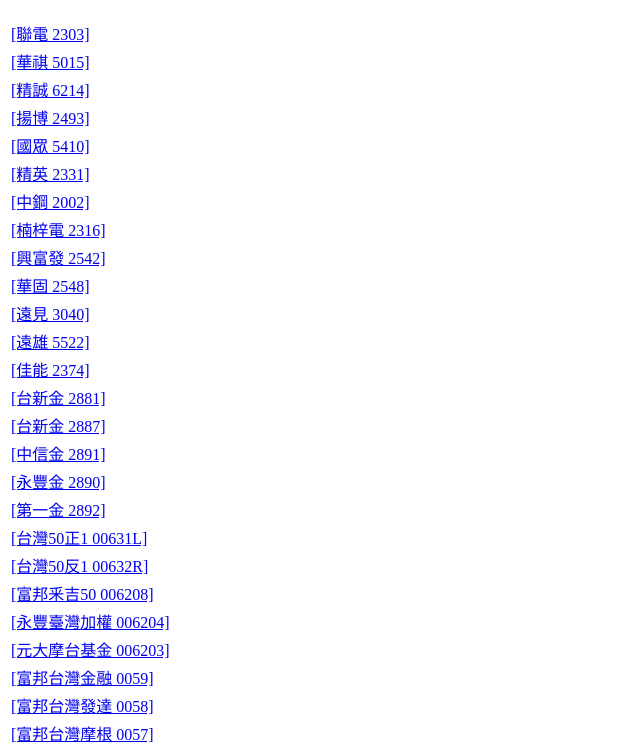
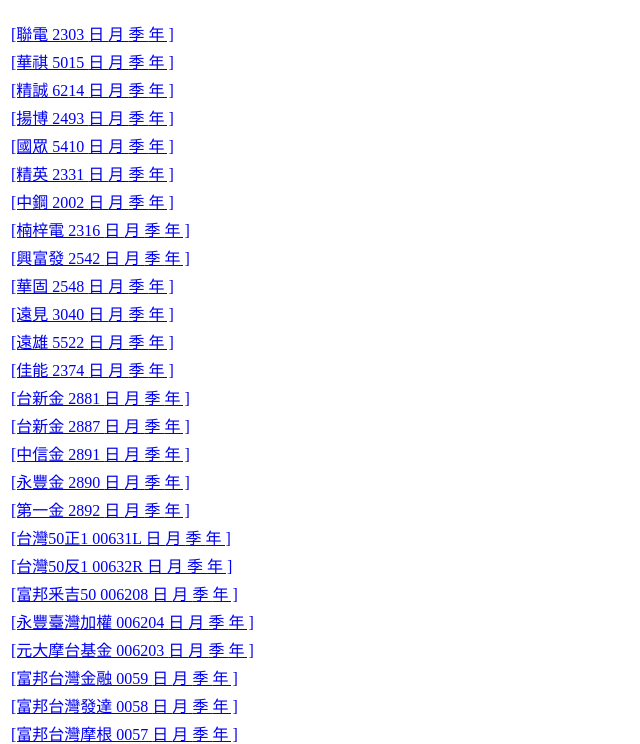
Before and after one commit to oouyang/rate, a plain HTML site: page index.html in a window 1280 px wide. Shown: the part 57-801 px from the top of the page, without its empty margins (0-640 px from the left). Drawn offline with Linux system fonts and the light colour scheme.

Commit message:
Update index.html

```diff
--- a/index.html
+++ b/index.html
@@ -15,11 +15,17 @@
     var arr = JSON.parse(response);
     var i;
     var out = "<table>";
+    var base="http://goodinfo.tw/StockInfo/ShowK_Chart.asp?STOCK_ID=";
 
     for(i = arr.length - 1; i >= 0 ; i--) {
         out += "<tr><td>" +
-        "<a href=http://goodinfo.tw/StockInfo/ShowK_Chart.asp?CHT_CAT2=DATE&STOCK_ID=" + arr[i][1] + ">[" + arr[i][0] + " " +
-        arr[i][1] + "]</a>" +
+        "<a href=" + base + arr[i][1] + ">[" + arr[i][0] + " " +
+        arr[i][1] +
+        " <a href=" + base + arr[i][1] + "&CHT_CAT2=DATE" + ">" + "日" +
+        " <a href=" + base + arr[i][1] + "&CHT_CAT2=WEEK" + ">" + "月" +
+        " <a href=" + base + arr[i][1] + "&CHT_CAT2=QUAR" + ">" + "季" +
+        " <a href=" + base + arr[i][1] + "&CHT_CAT2=YEAR" + ">" + "年" +
+        " ]</a>" +
         "</td></tr>";
     }
     out += "</table>";
```
